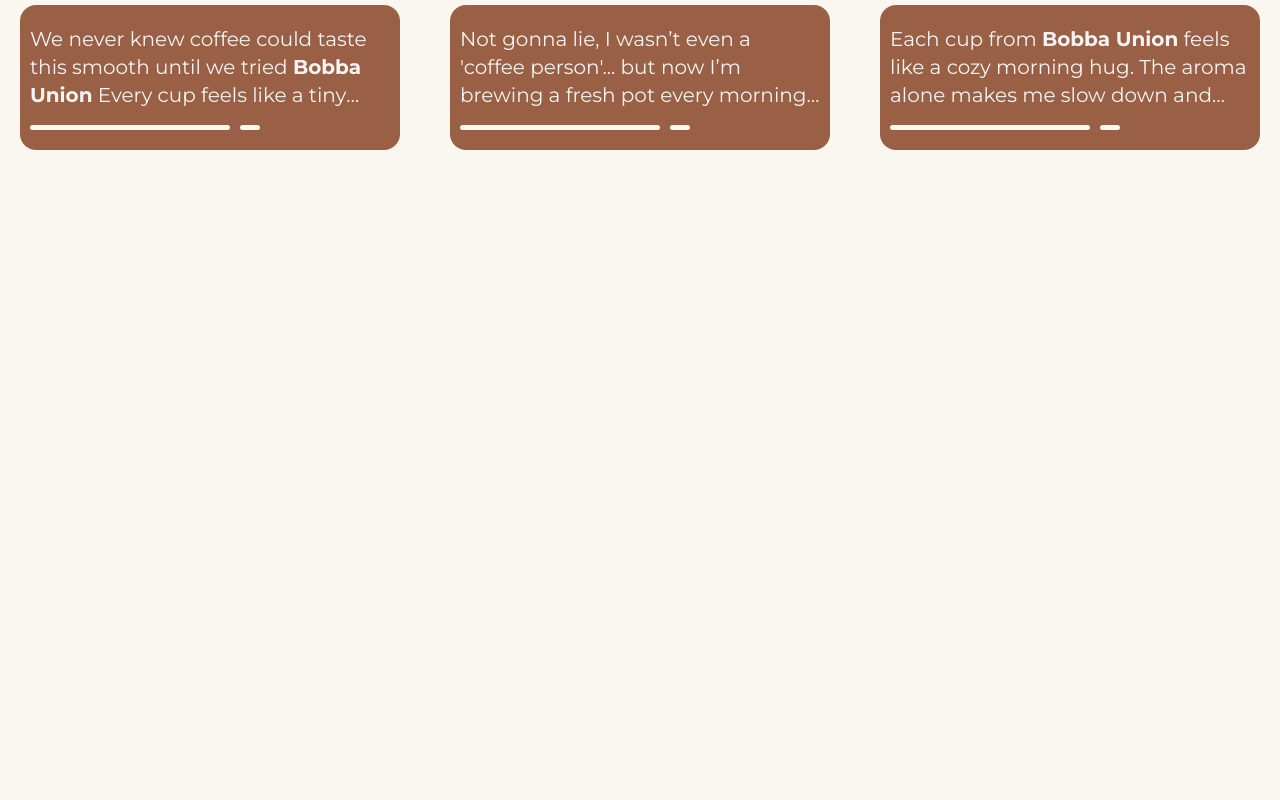
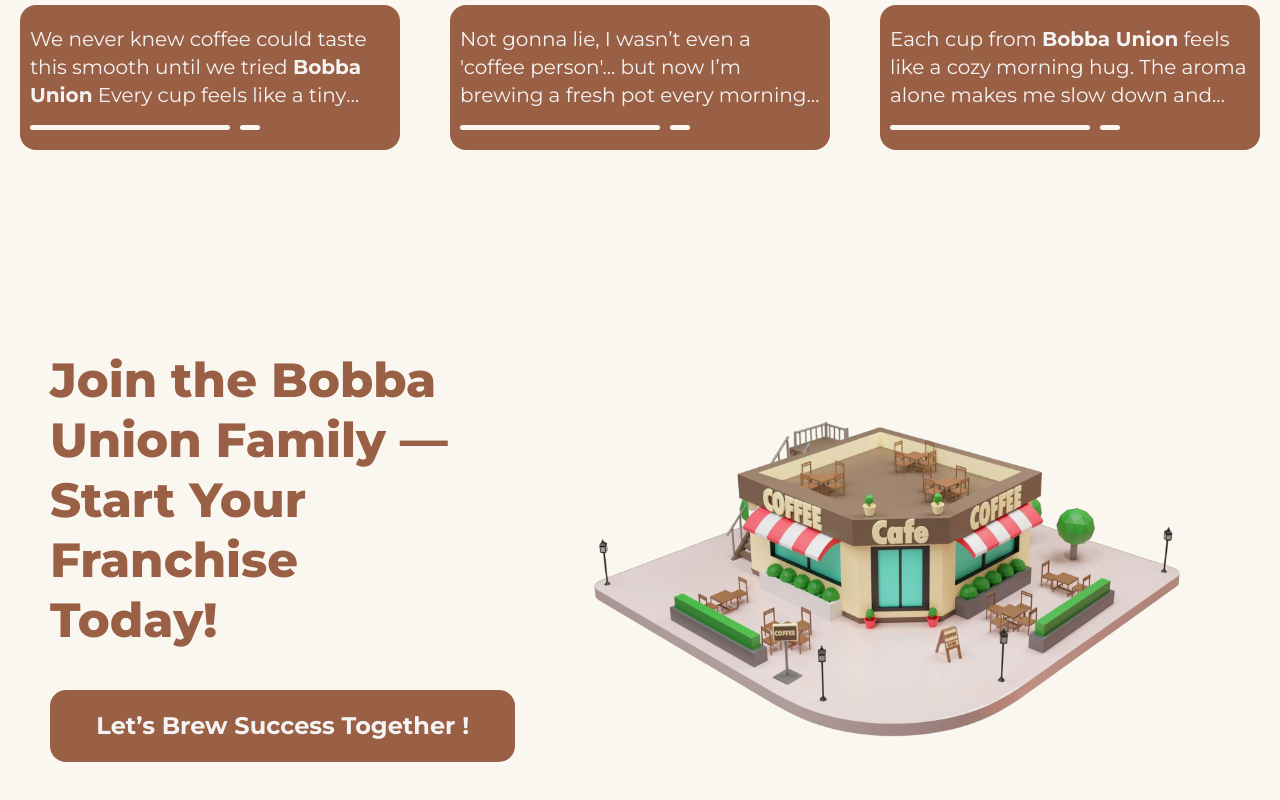
Before and after one commit to Vhanges/bobba-union, a Next.js app: page / in a window 1280 px wide. Shown: the part 4289-5089 px from the top of the page. Before the commit the page ends 4589 px from the top, so only its background shows below. Built offline with nearby package versions, Linux system fonts and the light colour scheme.

Commit message:
feat(JoinUsSection): add Join Us section with call-to-action and image

```diff
--- a/src/app/page.tsx
+++ b/src/app/page.tsx
@@ -2,6 +2,7 @@
 import PublicNavbar from "@/components/navbars/PublicNavbar";
 import ExploreSection from "@/components/sections/ExploreSection";
 import HeroSection from "@/components/sections/HeroSection";
+import JoinUsSection from "@/components/sections/JoinUsSection";
 import LatestCreationsSection from "@/components/sections/LatestCreationsSection";
 import TestimonialsSection from "@/components/sections/TestimonialsSection";
 
@@ -14,6 +15,7 @@
         <LatestCreationsSection/>
         <ExploreSection/>
         <TestimonialsSection/>
+        <JoinUsSection/>
       </main>
     </>
   );
--- /dev/null
+++ b/src/components/sections/JoinUsSection.tsx
@@ -0,0 +1,26 @@
+import Image from 'next/image'
+import CTAButton from '../CTAButton';
+
+export default function JoinUsSection(){
+    return(
+        <section className="w-full flex flex-col-reverse lg:flex-row justify-center items-center gap-10 p-[50px]">
+            <div className="flex flex-col">
+                <h1 className="text-4xl md:text-5xl text-primary font-extrabold leading-tight">
+                    Join the Bobba <br/> Union Family &mdash; <br/> Start Your Franchise <br/> Today!
+                </h1>
+                <CTAButton href="/" className="text-lg md:text-2xl text-center w-auto py-[20px] mt-10">
+                    Let’s Brew Success Together !
+                </CTAButton>
+            </div>
+            <Image
+                src="/assets/images/bobba-union_building.png"
+                alt="Hero Product"
+                width={751}
+                height={500}
+                quality={85}
+                sizes="(max-width: 640px) 90vw, (max-width: 1024px) 70vw, 751px"
+                className="mx-auto min-w-[300px]"
+            />
+        </section>
+    );
+}
```
Also changed, not shown: public/assets/images/bobba-union_building.png (added).
